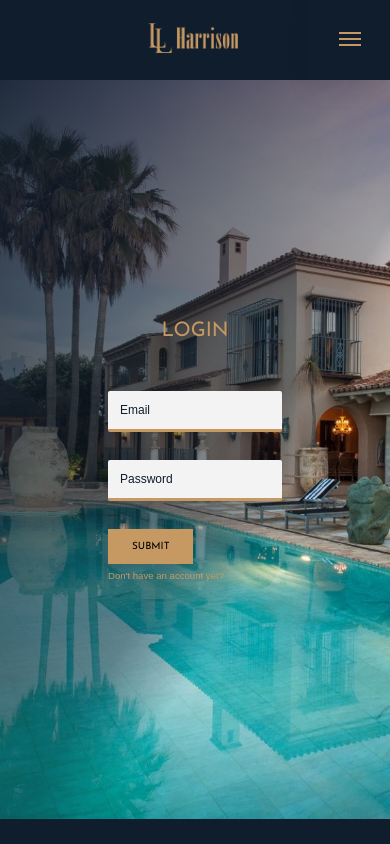
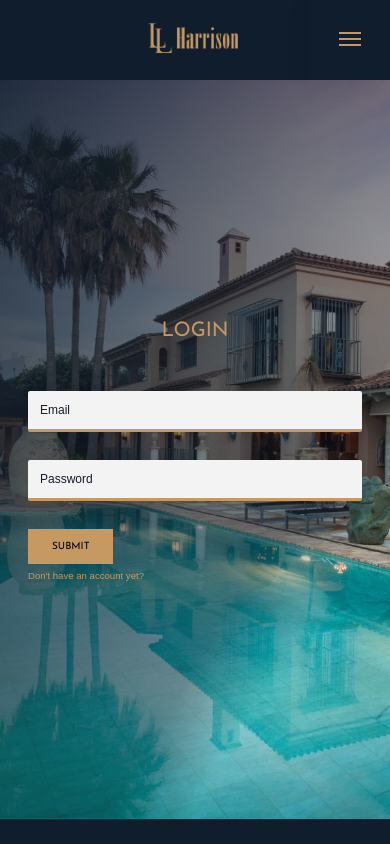
Before and after one commit to hongen1993/LLHarrison-Client, a React (Create React App) app: page /login in a window 390 px wide. Shown: the top 844 px of the page. Built offline with nearby package versions, Linux system fonts and the light colour scheme; no server answers.

Commit message:
responsive

```diff
--- a/src/sass/_base.scss
+++ b/src/sass/_base.scss
@@ -25,7 +25,7 @@ $bp-largest: 75em; // 1200px
 $bp-large: 62.5em; // 1000px
 $bp-medium: 50em; // 800px;
 $bp-small: 37.5em; // 600px;
-$bp-smallest: 23.5em; // 360px;
+$bp-smallest: 25em; // 360px;
 
 @mixin center-vertical {
     position: absolute;
```
